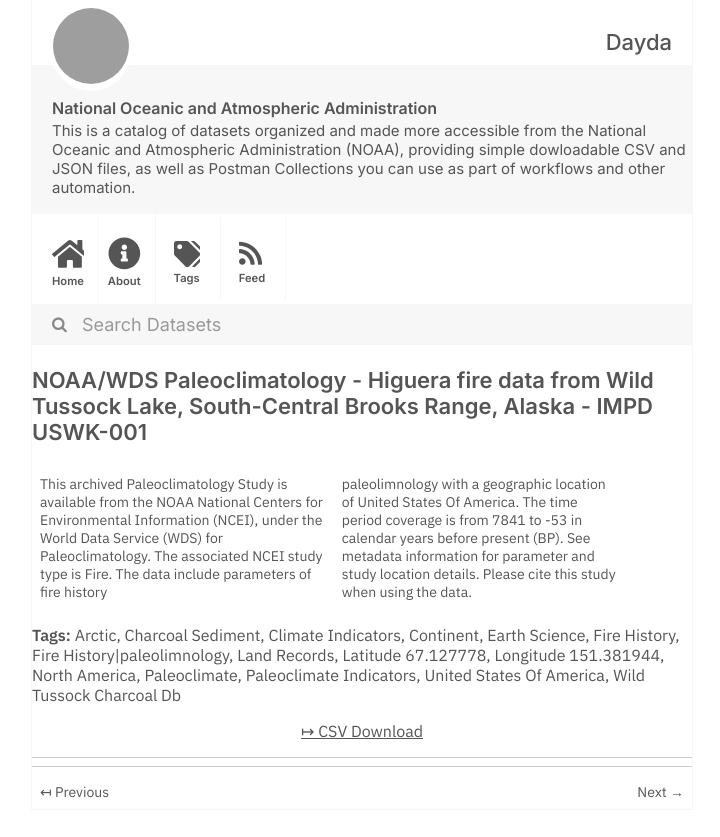
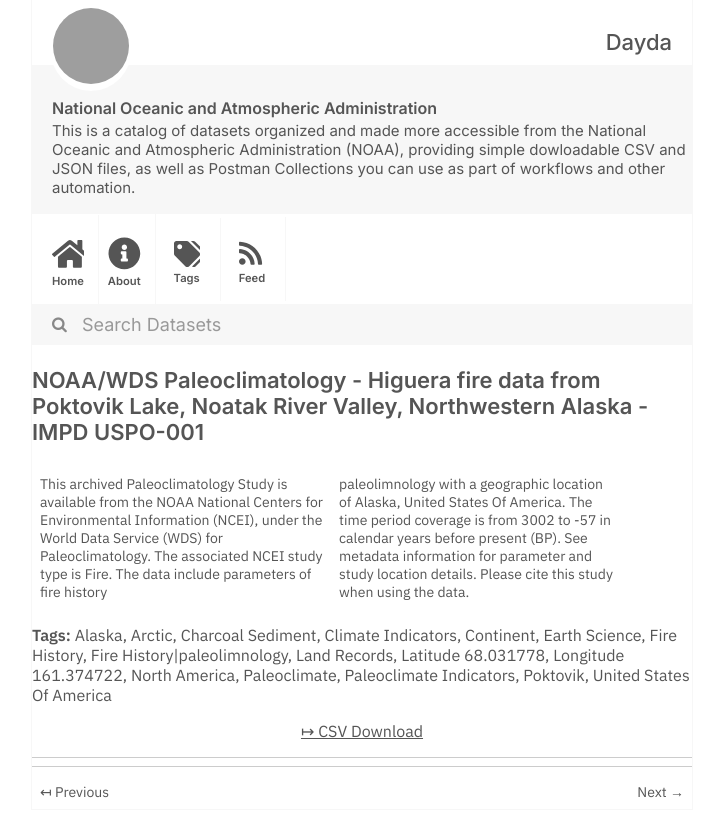
Before and after one commit to dayda-entities/national-oceanic-and-atmospheric-administration, a Jekyll site: the page built from _posts/2020-11-12-noaawds-paleoclimatology-higue.md, in a window 1280 px wide, cut to the strip 0-837 px from the top of the page. Shown: the whole strip, without its empty margins (278-998 px from the left). Built offline with Jekyll 4.4.1, drawn with Linux system fonts in a browser that asks for light colours; grey boxes are pictures that could not be loaded.

Commit message:
Publish Data

```diff
--- a/_posts/2020-11-12-noaawds-paleoclimatology-higue.md
+++ b/_posts/2020-11-12-noaawds-paleoclimatology-higue.md
@@ -1,12 +1,13 @@
 ---
 title: >-
-  NOAA/WDS Paleoclimatology - Higuera fire data from Wild Tussock Lake,
-  South-Central Brooks Range, Alaska - IMPD USWK-001
-created: '2020-11-12T06:13:40.571940'
-modified: '2020-12-19T00:15:33.523766'
+  NOAA/WDS Paleoclimatology - Higuera fire data from Poktovik Lake, Noatak River
+  Valley, Northwestern Alaska - IMPD USPO-001
+created: '2020-11-12T05:44:30.451651'
+modified: '2020-12-18T23:15:31.956847'
 state: active
 type: dataset
 tags:
+  - Alaska
   - Arctic
   - Charcoal Sediment
   - Climate Indicators
@@ -15,18 +16,18 @@ tags:
   - Fire History
   - Fire History|paleolimnology
   - Land Records
-  - Latitude 67.127778
-  - Longitude  151.381944
+  - Latitude 68.031778
+  - Longitude  161.374722
   - North America
   - Paleoclimate
   - Paleoclimate Indicators
+  - Poktovik
   - United States Of America
-  - Wild Tussock   Charcoal Db
 groups: []
 csv_url: >-
-  https://www.ncei.noaa.gov/pub/data/paleo/firehistory/charcoal/northamerica/supplemental/uswk-001-char-results.csv
+  https://www.ncei.noaa.gov/pub/data/paleo/firehistory/charcoal/northamerica/supplemental/uspo-001-po07-char-results.csv
 json_url: ''
 layout: post
 
 ---
-This archived Paleoclimatology Study is available from the NOAA National Centers for Environmental Information (NCEI), under the World Data Service (WDS) for Paleoclimatology. The associated NCEI study type is Fire. The data include parameters of fire history|paleolimnology with a geographic location of United States Of America. The time period coverage is from 7841 to -53 in calendar years before present (BP). See metadata information for parameter and study location details. Please cite this study when using the data.
+This archived Paleoclimatology Study is available from the NOAA National Centers for Environmental Information (NCEI), under the World Data Service (WDS) for Paleoclimatology. The associated NCEI study type is Fire. The data include parameters of fire history|paleolimnology with a geographic location of Alaska, United States Of America. The time period coverage is from 3002 to -57 in calendar years before present (BP). See metadata information for parameter and study location details. Please cite this study when using the data.
```
